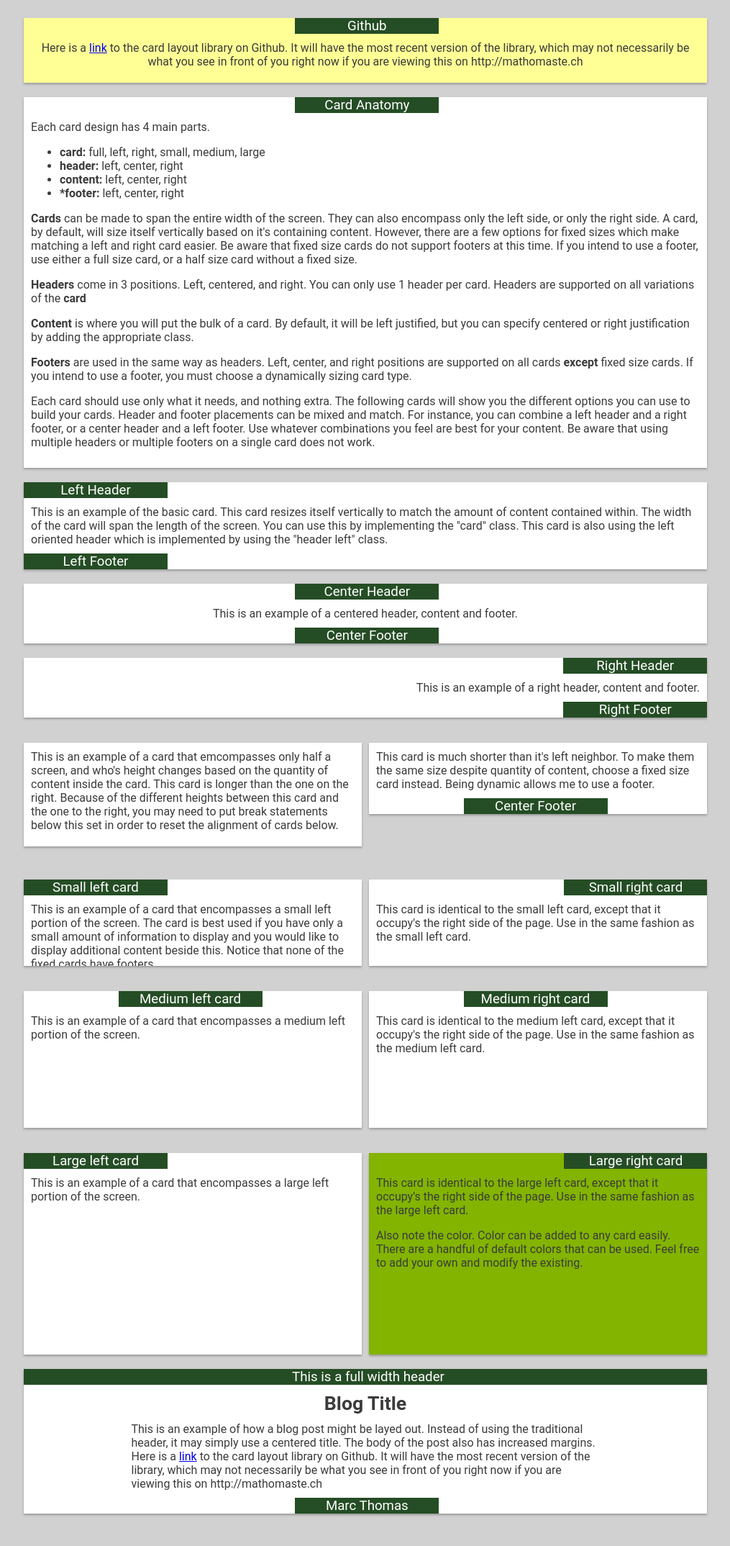
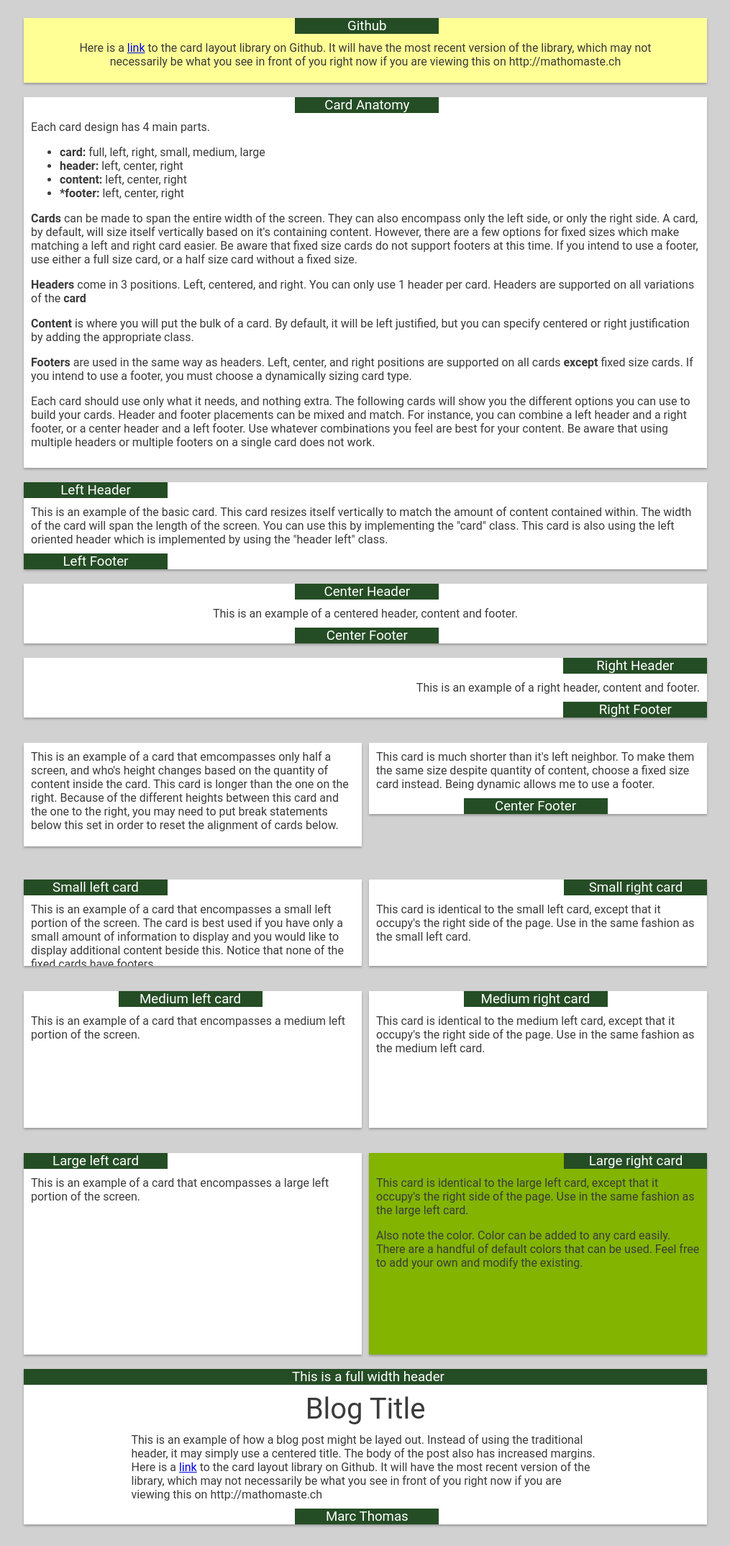
Before and after one commit to mathomastech/mathomastech.github.io, a Jekyll site: the page projects/cardLayout/index.html, which Jekyll copies as it is, in a window 1280 px wide. Shown: the whole page at 72% size, without its empty margins (132-1147 px from the left). Built offline with Jekyll 4.4.1, drawn with Linux system fonts in a browser that asks for light colours.

Commit message:
Updated card layout example

```diff
--- a/projects/cardLayout/cardLayout.css
+++ b/projects/cardLayout/cardLayout.css
@@ -10,16 +10,20 @@
     }
 
 .content{ margin: 0px 0px 10px 0px; }
+
 .content.left{ text-align: left; }
-.content.center{ text-align: center; }
+
+.content.center{
+    text-align: center;
+    margin: 0% 5% 10px;
+}
 .content.right{ text-align: right; }
 
 /******************************/
 /*****    Blog Presets    *****/
 /******************************/
 .content.title{ text-align: center;
-	font-weight: bold;
-	font-size: 20pt;
+    font-size: 30pt;
     }
 .content.blog{ margin: 0% 15%; }
 
@@ -65,12 +69,6 @@
     width: 103%;
     margin: -10px 0px 10px -10px;
 }
-/*
-.header.mostly{
-    width: 100%;
-    margin: -10px 0px 10px 0px;
-}
-*/
 .header.left{ margin: -10px 0px 10px -10px; }
 .header.center{ margin: -10px 0px 10px 39.5%; }
 .header.right{ margin: -10px 0px 10px 79.6%; }
--- a/projects/cardLayout/default.css
+++ b/projects/cardLayout/default.css
@@ -6,7 +6,6 @@
 body{
 	background: rgb(209, 209, 209);
 	max-width: 950px;
-	min-width: 940px;
 	font-family: 'Roboto','Times New Roman', sans-serif;
 	font-size: 12pt;
 	color: rgb(59,59,59);
--- a/projects/cardLayout/index.html
+++ b/projects/cardLayout/index.html
@@ -5,6 +5,8 @@
     <title>Card Layout Demo</title>
     <link rel="stylesheet" href="default.css">
     <link rel="stylesheet" href="cardLayout.css">
+    <link rel="stylesheet" href="responsive.css">
+
     </head>
     <body>
 
--- /dev/null
+++ b/projects/cardLayout/responsive.css
@@ -0,0 +1,34 @@
+@media (max-width: 950px){
+
+    .card.left{
+        position: none;
+        float: none;
+        max-width: none;
+    }
+
+    .card.right{
+        position: none;
+        float: none;
+        max-width: none;
+    }
+
+    /* Full Width Headers */
+    .header.full{
+        width: 110%;
+        margin: -10px 0px 10px -10px;
+    }
+
+    /* Headers */
+    .header.center{ margin: -10px 0px 10px -10px; }
+    .header.right{ margin: -10px 0px 10px -10px; }
+
+    .header.center.half{ margin: -10px 0px 10px -10px; }
+    .header.right.half{ margin: -10px 0px 10px -10px; }
+
+    /* Footers */
+    .footer.center{ margin: 10px 0px -10px -10px; }
+    .footer.right{ margin: 10px 0px -10px -10px; }
+
+    .footer.center.half{ margin: 0px 0px -10px -10px; }
+    .footer.right.half{ margin: 0px 0px -10px -10px; }
+}
```
